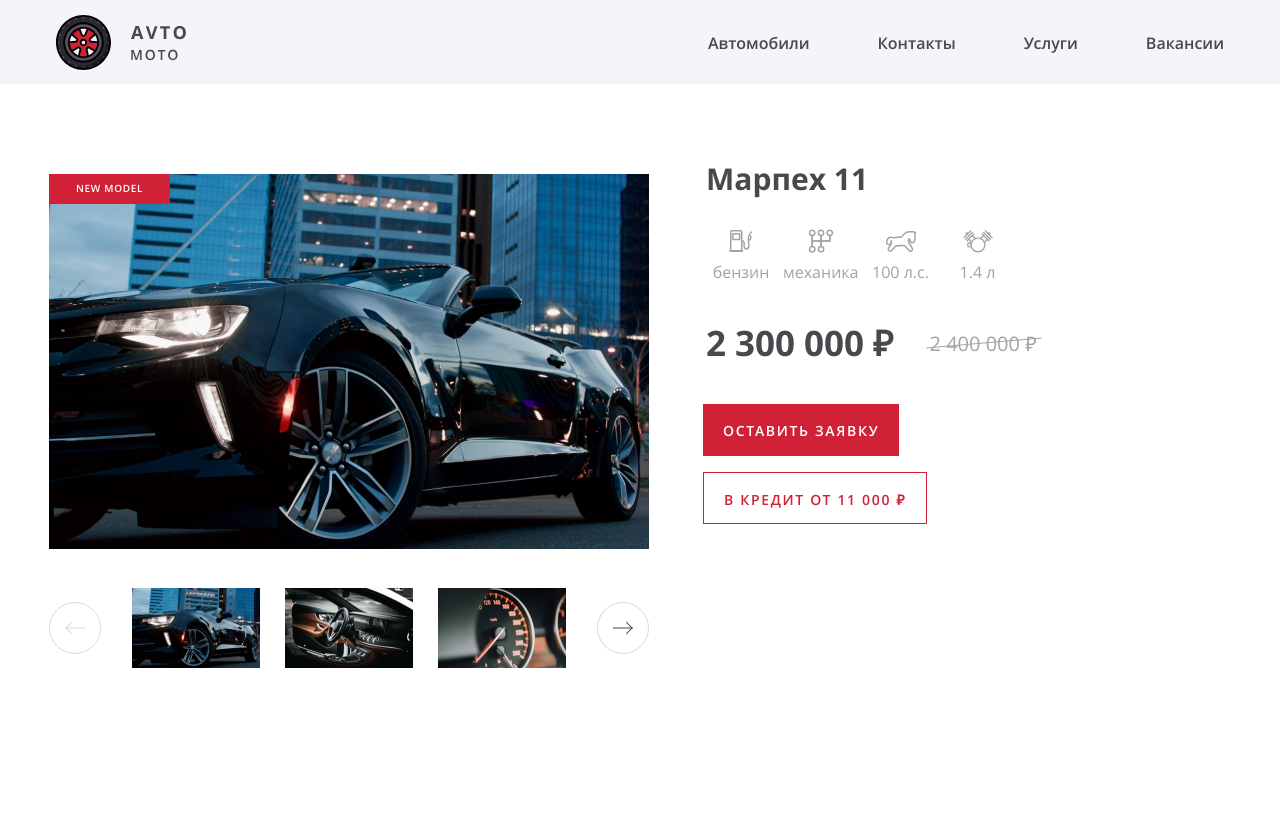
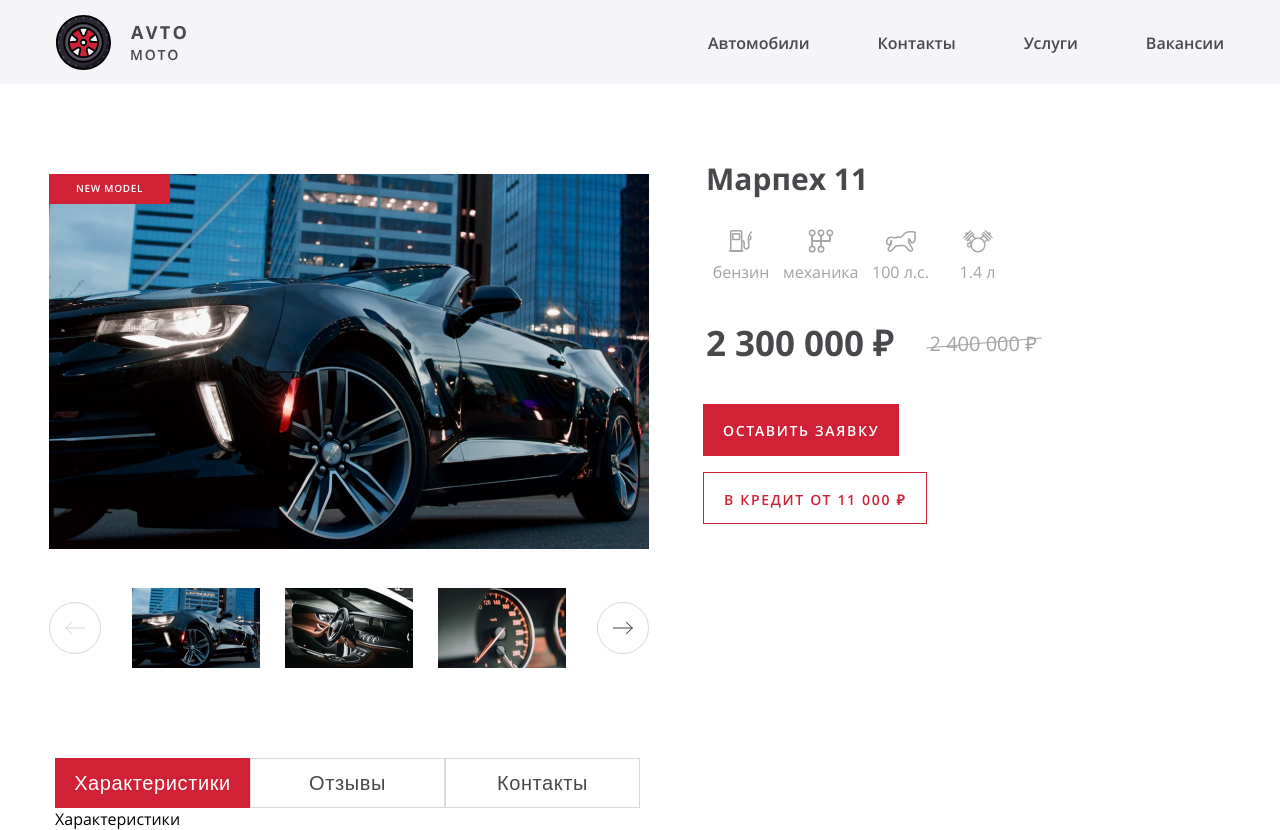
Before and after one commit to nickmiloff/milovanov_avto_moto, a React (Create React App) app: page / in a window 1280 px wide. Before the commit the page ends 800 px from the top, so only its background shows below. Built offline with nearby package versions, Linux system fonts and the light colour scheme.

Commit message:
Добавляет табы

```diff
--- a/src/components/car-offer-tabs/car-offer-tabs.jsx
+++ /dev/null
@@ -1,11 +0,0 @@
-import React from 'react';
-
-const CarOfferTabs = () => {
-  return (
-    <section className="car-offer__tabs">
-
-    </section>
-  );
-};
-
-export default CarOfferTabs;
--- a/src/components/car-offer/car-offer.jsx
+++ b/src/components/car-offer/car-offer.jsx
@@ -2,9 +2,15 @@ import React from 'react';
 
 import Gallery from '../gallery/gallery';
 import OfferInfo from '../offer-info/offer-info';
-import CarOfferTabs from '../car-offer-tabs/car-offer-tabs';
+import Tabs from '../tabs/tabs';
 
 import {offerImages, offerDescription} from '../../mock';
+
+const TITLES = [
+  `Характеристики`,
+  `Отзывы`,
+  `Контакты`
+];
 
 const CarOffer = () => {
   return (
@@ -12,7 +18,11 @@ const CarOffer = () => {
       <div className="container">
         <Gallery additionalClass="car-offer__gallery car-offer__gallery--new" photos={offerImages} />
         <OfferInfo {...offerDescription} />
-        <CarOfferTabs />
+        <Tabs additionalClass="car-offer__tabs" titles={TITLES}>
+          <span>Характеристики</span>
+          <span>Отзывы</span>
+          <span>Контакты</span>
+        </Tabs>
       </div>
     </section>
   );
--- a/src/components/gallery/gallery.jsx
+++ b/src/components/gallery/gallery.jsx
@@ -56,7 +56,7 @@ Gallery.propTypes = {
     big: PropTypes.string.isRequired,
     small: PropTypes.string.isRequired,
     alt: PropTypes.string.isRequired
-  }))
+  })).isRequired
 };
 
 export default Gallery;
--- /dev/null
+++ b/src/components/tabs/tabs.jsx
@@ -0,0 +1,47 @@
+import React, {useState} from 'react';
+import PropTypes from 'prop-types';
+
+const Tabs = ({
+  additionalClass = ``,
+  titles,
+  children
+}) => {
+  const [currentTab, setCurrentTab] = useState(0);
+
+  return (
+    <section className={`tabs ${additionalClass}`}>
+      <ul className="tabs__list">
+        {
+          titles.map((el, index) => (
+            <li key={`tabs-title-${index}`} className="tabs__item">
+              <button
+                className={`tabs__button ${index === currentTab ? `tabs__button--active` : ``}`}
+                type="button"
+                onClick={() => {
+                  setCurrentTab(() => index);
+                }}
+                disabled={index === currentTab}
+              >
+                {el}
+              </button>
+            </li>
+          ))
+        }
+      </ul>
+      {
+        children[currentTab]
+      }
+    </section>
+  );
+};
+
+Tabs.propTypes = {
+  additionalClass: PropTypes.string,
+  titles: PropTypes.arrayOf(PropTypes.string).isRequired,
+  children: PropTypes.oneOfType([
+    PropTypes.arrayOf(PropTypes.node),
+    PropTypes.node
+  ])
+};
+
+export default Tabs;
--- a/src/sass/blocks/car-offer.scss
+++ b/src/sass/blocks/car-offer.scss
@@ -15,3 +15,8 @@
 .car-offer__gallery--new .gallery__img-container::before {
   content: "new model";
 }
+
+.car-offer__tabs {
+  margin-top: 33px;
+  margin-left: 6px;
+}
--- /dev/null
+++ b/src/sass/blocks/tabs.scss
@@ -0,0 +1,41 @@
+.tabs__list {
+  display: flex;
+
+  list-style: none;
+}
+
+.tabs__button {
+  width: 195px;
+  height: 50px;
+
+  font-style: normal;
+  font-weight: normal;
+  font-size: 20px;
+  line-height: 27px;
+  letter-spacing: 0.03em;
+  text-align: center;
+
+  color: $basic-gray;
+  background-color: transparent;
+
+  border: 1px solid $special-gray;
+
+  cursor: pointer;
+
+  &--active {
+    color: $basic-white;
+    background-color: $basic-red;
+
+    border: none;
+    cursor: not-allowed;
+  }
+
+  &:not(:disabled):hover {
+    color: $basic-red;
+    border-color: $special-red;
+  }
+
+  &:not(:disabled):active {
+    opacity: 0.6;
+  }
+}
--- a/src/sass/style.scss
+++ b/src/sass/style.scss
@@ -6,6 +6,7 @@
 @import "../sass/blocks/logo.scss";
 @import "../sass/blocks/header.scss";
 @import "../sass/blocks/advantages.scss";
+@import "../sass/blocks/tabs.scss";
 @import "../sass/blocks/offer-info.scss";
 @import "../sass/blocks/gallery.scss";
 @import "../sass/blocks/car-offer.scss";
```
